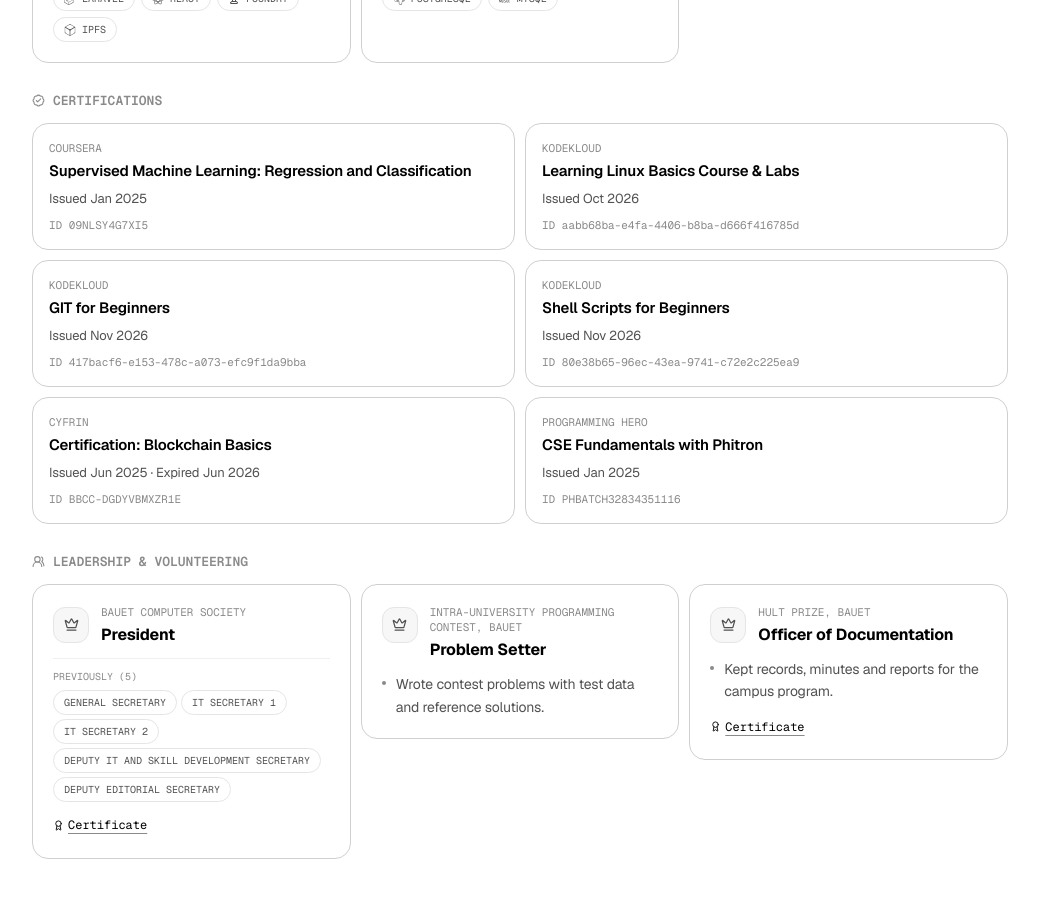
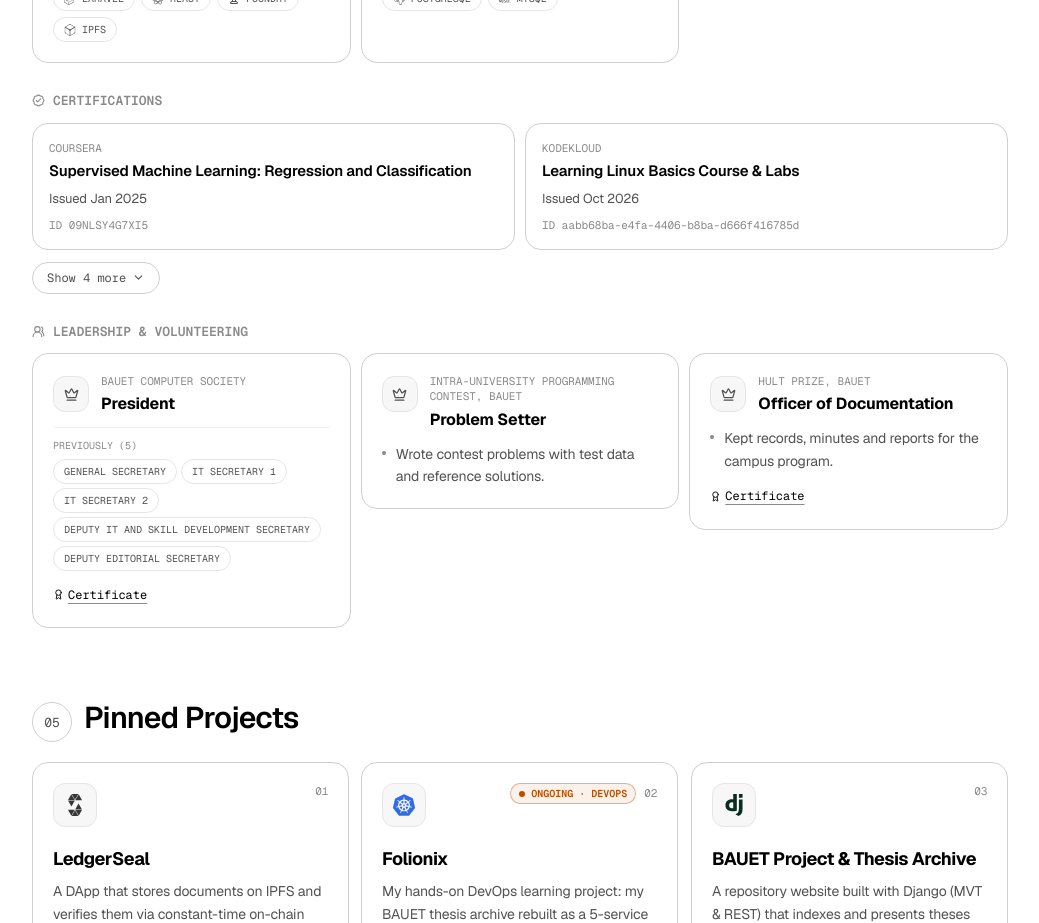
Before and after one commit to ratulhasan001/portfolio, a Next.js app: page / in a window 1280 px wide. Shown: the part 5000-5923 px from the top of the page, without its empty margins (120-1159 px from the left). Built offline with nearby package versions, Linux system fonts and the light colour scheme.

Commit message:
Show two certifications with an expand toggle for the rest

```diff
--- a/src/components/skills-section.tsx
+++ b/src/components/skills-section.tsx
@@ -1,6 +1,7 @@
 "use client";
 
-import { motion } from "framer-motion";
+import { useState } from "react";
+import { AnimatePresence, motion } from "framer-motion";
 import {
   Trophy,
   Code2,
@@ -19,6 +20,7 @@ import {
   KeyRound,
   ShieldAlert,
   BadgeCheck,
+  ChevronDown,
 } from "lucide-react";
 import {
   SiC,
@@ -45,6 +47,7 @@ import {
   achievements,
   certifications,
   leadership,
+  type Certification,
 } from "@/lib/data";
 import { SectionTitle } from "./ui";
 import { FadeIn, StaggerGroup, staggerItem } from "./fade-in";
@@ -107,6 +110,90 @@ function CertificateLink({
       <Award size={11} />
       {label}
     </a>
+  );
+}
+
+function CertificationCard({ cert, delay }: { cert: Certification; delay: number }) {
+  return (
+    <FadeIn delay={delay} className="min-w-0">
+      <TiltLink
+        href={cert.link}
+        target="_blank"
+        rel="noreferrer"
+        className="h-full rounded-2xl border border-border-strong bg-canvas p-4 transition-colors hover:border-fg-subtle"
+      >
+        <p className="mono text-[11px] uppercase tracking-[0.1em] text-fg-subtle">
+          {cert.issuer}
+        </p>
+        <p className="mt-1 text-[15px] font-semibold leading-snug text-fg-default">
+          <WipeWords text={cert.title} inView stagger={0.03} />
+        </p>
+        <p className="mt-2 text-[13px] text-fg-muted">
+          Issued {cert.issued}
+          {cert.expired && ` · Expired ${cert.expired}`}
+        </p>
+        <span className="mono mt-auto inline-flex max-w-full items-center gap-1 pt-2 text-[11px] text-fg-subtle transition-colors group-hover:text-accent">
+          <span className="min-w-0 truncate">ID {cert.credentialId}</span>
+          <ExternalLink
+            size={11}
+            className="shrink-0 opacity-0 transition-opacity group-hover:opacity-100"
+          />
+        </span>
+      </TiltLink>
+    </FadeIn>
+  );
+}
+
+/** Featured certifications, with the rest behind a "show more" toggle. */
+function CertificationList() {
+  const [expanded, setExpanded] = useState(false);
+  const featured = certifications.filter((c) => c.featured);
+  const rest = certifications.filter((c) => !c.featured);
+
+  return (
+    <>
+      <div className="grid gap-2.5 sm:grid-cols-2">
+        {featured.map((cert, i) => (
+          <CertificationCard key={cert.credentialId} cert={cert} delay={i * 0.08} />
+        ))}
+      </div>
+
+      <AnimatePresence initial={false}>
+        {expanded && (
+          <motion.div
+            id="more-certifications"
+            key="more-certifications"
+            initial={{ height: 0, opacity: 0 }}
+            animate={{ height: "auto", opacity: 1 }}
+            exit={{ height: 0, opacity: 0 }}
+            transition={{ duration: 0.3, ease: "easeOut" }}
+            className="overflow-hidden"
+          >
+            <div className="grid gap-2.5 pt-2.5 sm:grid-cols-2">
+              {rest.map((cert, i) => (
+                <CertificationCard key={cert.credentialId} cert={cert} delay={i * 0.05} />
+              ))}
+            </div>
+          </motion.div>
+        )}
+      </AnimatePresence>
+
+      {rest.length > 0 && (
+        <button
+          type="button"
+          onClick={() => setExpanded((v) => !v)}
+          aria-expanded={expanded}
+          aria-controls="more-certifications"
+          className="mono mt-3 inline-flex items-center gap-1.5 rounded-full border border-border-strong px-3.5 py-1.5 text-[12px] text-fg-muted transition-colors hover:border-fg-subtle hover:text-fg-default"
+        >
+          {expanded ? "Show less" : `Show ${rest.length} more`}
+          <ChevronDown
+            size={13}
+            className={`transition-transform duration-300 ${expanded ? "rotate-180" : ""}`}
+          />
+        </button>
+      )}
+    </>
   );
 }
 
@@ -253,36 +340,7 @@ export function SkillsSection() {
             Certifications
           </h3>
         </WipeIn>
-        <div className="grid gap-2.5 sm:grid-cols-2">
-          {certifications.map((cert, i) => (
-            <FadeIn key={cert.credentialId} delay={i * 0.08} className="min-w-0">
-              <TiltLink
-                href={cert.link}
-                target="_blank"
-                rel="noreferrer"
-                className="h-full rounded-2xl border border-border-strong bg-canvas p-4 transition-colors hover:border-fg-subtle"
-              >
-                <p className="mono text-[11px] uppercase tracking-[0.1em] text-fg-subtle">
-                  {cert.issuer}
-                </p>
-                <p className="mt-1 text-[15px] font-semibold leading-snug text-fg-default">
-                  <WipeWords text={cert.title} inView stagger={0.03} />
-                </p>
-                <p className="mt-2 text-[13px] text-fg-muted">
-                  Issued {cert.issued}
-                  {cert.expired && ` · Expired ${cert.expired}`}
-                </p>
-                <span className="mono mt-auto inline-flex max-w-full items-center gap-1 pt-2 text-[11px] text-fg-subtle transition-colors group-hover:text-accent">
-                  <span className="min-w-0 truncate">ID {cert.credentialId}</span>
-                  <ExternalLink
-                    size={11}
-                    className="shrink-0 opacity-0 transition-opacity group-hover:opacity-100"
-                  />
-                </span>
-              </TiltLink>
-            </FadeIn>
-          ))}
-        </div>
+        <CertificationList />
       </div>
 
       <div>
```
